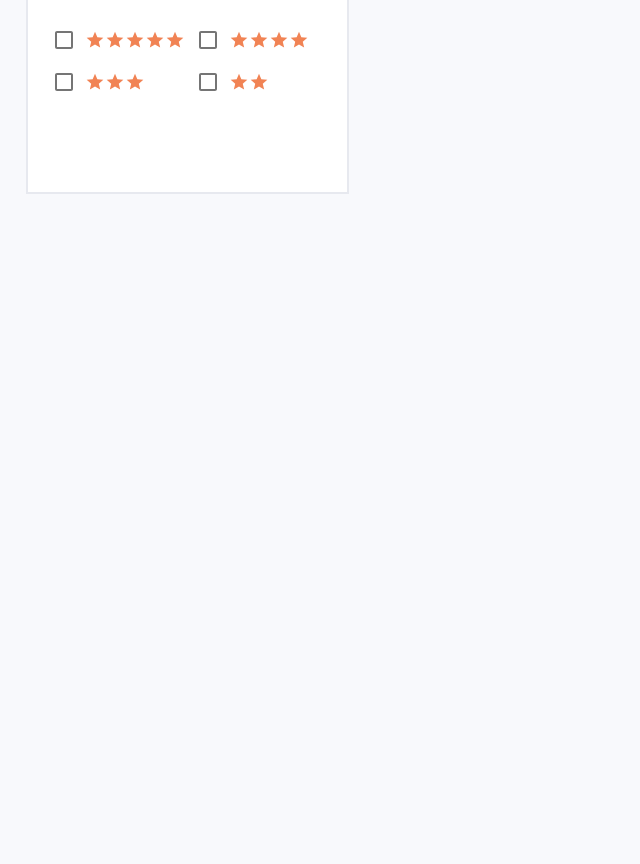
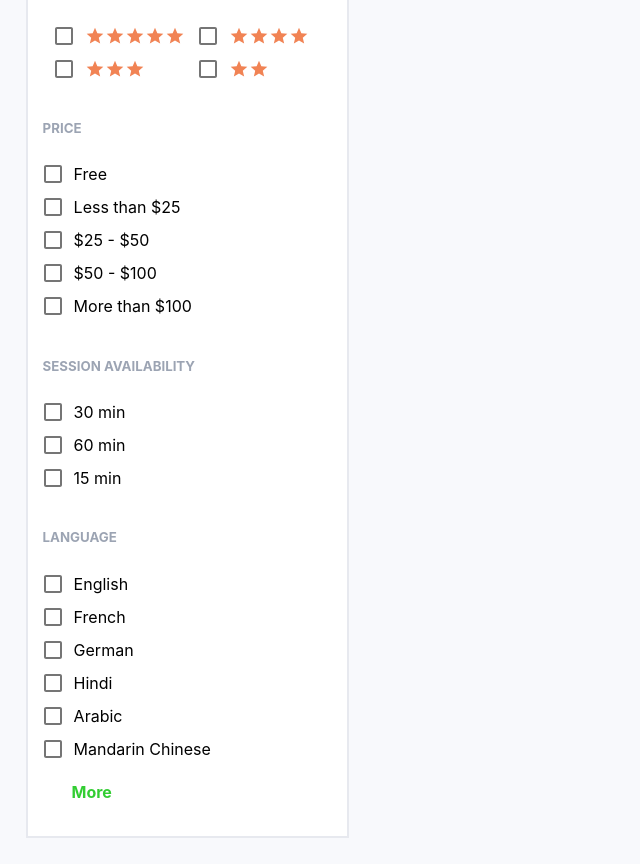
Before and after one commit to Sarthakbh321/NurtureLabs-Task, a React (Create React App) app: page / in a window 1280 px wide. Shown: the part 520-1384 px from the top of the page, without its empty margins (0-640 px from the left). Before the commit the page ends 800 px from the top, so only its background shows below. Built offline with nearby package versions, Linux system fonts and the light colour scheme.

Commit message:
filter bar complete

```diff
--- a/src/components/FilterBar/FilterBar.css
+++ b/src/components/FilterBar/FilterBar.css
@@ -1,4 +1,4 @@
-.filter-div {
+.section-div {
 	background-color: white;
 	width: 100%;
 	min-height: 70vh;
@@ -14,7 +14,20 @@
 	margin-bottom: 12%;
 }
 
+.m5-left {
+	margin-left: 5%;
+}
+
 .checkbox-row {
 	display: flex;
 	align-items: center;
 }
+
+.more-link {
+	font-weight: 700;
+	margin-left: 10%;
+}
+
+.more-link:hover {
+	cursor: pointer;
+}
--- a/src/components/FilterBar/FilterBar.js
+++ b/src/components/FilterBar/FilterBar.js
@@ -1,15 +1,22 @@
 import React, { useState } from "react";
 import "./FilterBar.css";
 import FilterInput from "../FilterInput/FilterInput";
-import { Checkbox, Grid, withStyles } from "@material-ui/core";
+import {
+	Checkbox,
+	FormControlLabel,
+	Grid,
+	withStyles,
+} from "@material-ui/core";
 import { Star } from "@material-ui/icons";
 import { green } from "@material-ui/core/colors";
+import { languages } from "../../data/Languages";
 
 function FilterBar() {
 	const [expertFilters, setExpertFilters] = useState(["Strategy", "Hello"]);
 	const [focusFilters, setFocusFilters] = useState(["Focus Area"]);
 
 	const [checked, setChecked] = useState([false, false, false, false]);
+	const [showMore, setShowMore] = useState(false);
 
 	const handleCheckbox = (i) => {
 		let arr = checked;
@@ -27,7 +34,7 @@ function FilterBar() {
 	return (
 		<div className="filter-bar">
 			<h3>Filters</h3>
-			<div className="filter-div">
+			<div className="section-div">
 				<div className="m5-bottom">
 					<h5 className="light-gray">EXPERTISE</h5>
 					<FilterInput
@@ -46,22 +53,96 @@ function FilterBar() {
 					<h5 className="light-gray">RATINGS</h5>
 					<Grid container spacing={0}>
 						<Grid item xs={12} sm={6} className="checkbox-row">
-							<RatingCheck onChange={() => handleCheckbox(3)} />
+							<FilterCheck onChange={() => handleCheckbox(3)} />
 							{renderStars(5)}
 						</Grid>
 						<Grid item xs={12} sm={6} className="checkbox-row">
-							<RatingCheck onChange={() => handleCheckbox(2)} />
+							<FilterCheck onChange={() => handleCheckbox(2)} />
 							{renderStars(4)}
 						</Grid>
 						<Grid item xs={12} sm={6} className="checkbox-row">
-							<RatingCheck onChange={() => handleCheckbox(1)} />
+							<FilterCheck onChange={() => handleCheckbox(1)} />
 							{renderStars(3)}
 						</Grid>
 						<Grid item xs={12} sm={6} className="checkbox-row">
-							<RatingCheck onChange={() => handleCheckbox(0)} />
+							<FilterCheck onChange={() => handleCheckbox(0)} />
 							{renderStars(2)}
 						</Grid>
 					</Grid>
+				</div>
+				<div className="m5-bottom">
+					<h5 className="light-gray vertical">PRICE</h5>
+					<FormControlLabel control={<FilterCheck />} label="Free" />
+					<br />
+					<FormControlLabel
+						control={<FilterCheck />}
+						label="Less than $25"
+					/>
+					<br />
+					<FormControlLabel
+						control={<FilterCheck />}
+						label="$25 - $50"
+					/>
+					<br />
+					<FormControlLabel
+						control={<FilterCheck />}
+						label="$50 - $100"
+					/>
+					<br />
+					<FormControlLabel
+						control={<FilterCheck />}
+						label="More than $100"
+					/>
+					<br />
+				</div>
+				<div className="m5-bottom ">
+					<h5 className="light-gray vertical">
+						SESSION AVAILABILITY
+					</h5>
+					<FormControlLabel
+						control={<FilterCheck />}
+						label="30 min"
+					/>
+					<br />
+					<FormControlLabel
+						control={<FilterCheck />}
+						label="60 min"
+					/>
+					<br />
+					<FormControlLabel
+						control={<FilterCheck />}
+						label="15 min"
+					/>
+					<br />
+				</div>
+				<div className="m5-bottom">
+					<h5 className="light-gray vertical">LANGUAGE</h5>
+					{[...Array(6)].map((x, i) => (
+						<>
+							<FormControlLabel
+								control={<FilterCheck />}
+								label={languages[i]}
+							/>
+							<br />
+						</>
+					))}
+					{showMore
+						? [...Array(languages.length - 6)].map((x, i) => (
+								<>
+									<FormControlLabel
+										control={<FilterCheck />}
+										label={languages[i + 6]}
+									/>
+									<br />
+								</>
+						  ))
+						: null}
+					<p
+						className="lime-green more-link"
+						onClick={() => setShowMore(!showMore)}
+					>
+						More
+					</p>
 				</div>
 			</div>
 		</div>
@@ -70,11 +151,11 @@ function FilterBar() {
 
 export default FilterBar;
 
-const RatingCheck = withStyles({
+const FilterCheck = withStyles({
 	root: {
 		"&$checked": {
 			color: green[600],
 		},
 	},
 	checked: {},
-})((props) => <Checkbox color="default" {...props} />);
+})((props) => <Checkbox color="default" {...props} style={{ height: 15 }} />);
--- a/src/components/FilterInput/FilterInput.js
+++ b/src/components/FilterInput/FilterInput.js
@@ -1,4 +1,4 @@
-import { Chip, TextField } from "@material-ui/core";
+import { Chip, IconButton, TextField } from "@material-ui/core";
 import { Close, Search } from "@material-ui/icons";
 import React, { useState } from "react";
 
@@ -11,12 +11,16 @@ function FilterInput({ data, setData }) {
 		setData(newArray);
 	};
 
+	const addItem = () => {
+		let newArray = data;
+		newArray.push(curr);
+		setCurr("");
+		setData(newArray);
+	};
+
 	const handleEnter = (e) => {
 		if (e.key === "Enter") {
-			let newArray = data;
-			newArray.push(curr);
-			setCurr("");
-			setData(newArray);
+			addItem();
 		}
 	};
 
@@ -27,7 +31,12 @@ function FilterInput({ data, setData }) {
 				fullWidth
 				InputProps={{
 					endAdornment: (
-						<Search className="inp-icon" fontSize="large" />
+						<IconButton
+							onClick={addItem}
+							style={{ padding: 0, margin: 0 }}
+						>
+							<Search className="inp-icon" fontSize="large" />
+						</IconButton>
 					),
 				}}
 				style={{ marginBottom: "5%" }}
--- /dev/null
+++ b/src/data/Languages.js
@@ -0,0 +1,12 @@
+export const languages = [
+	"English",
+	"French",
+	"German",
+	"Hindi",
+	"Arabic",
+	"Mandarin Chinese",
+	"Dutch",
+	"Spanish",
+	"Portugese",
+	"Other",
+];
```
